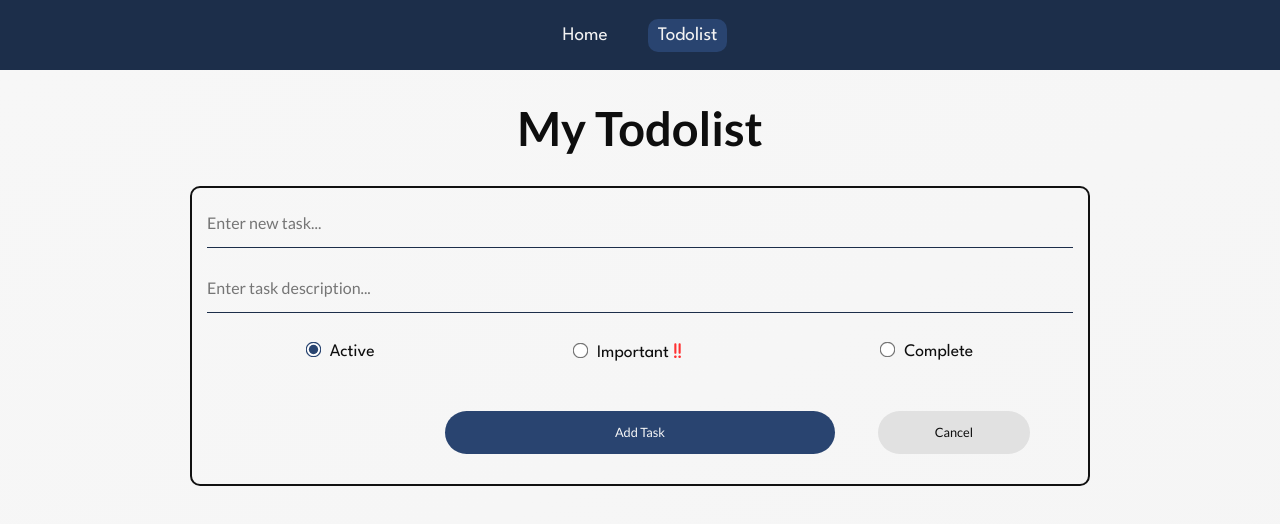
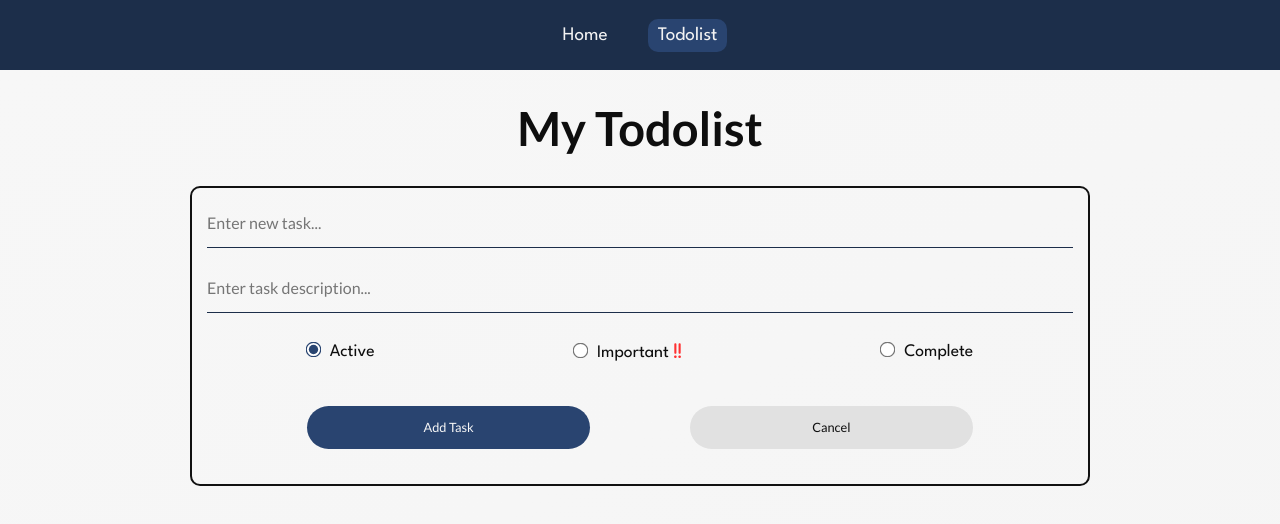
Before and after one commit to CallumB04/react-todolist, a React (Create React App) app: page /todolist in a window 1280 px wide. Both pictures are taken after a click on the button "Add new Task". Shown: the top 524 px of the page. Built offline with nearby package versions, Linux system fonts and the light colour scheme.

Commit message:
feat: reposition form buttons

```diff
--- a/src/pages/Todolist/components/AddTaskForm.js
+++ b/src/pages/Todolist/components/AddTaskForm.js
@@ -72,7 +72,6 @@ function AddTaskForm({ onSubmit, cancelAddingTask }) {
             </div>
 
             <div id="form-buttons">
-                <div></div>
                 <button type="submit">Add Task</button>
 
                 <button
--- a/src/pages/Todolist/components/Todolist.css
+++ b/src/pages/Todolist/components/Todolist.css
@@ -131,16 +131,13 @@
 }
 
 #add-task-form #form-buttons {
-    margin-top: 50px;
+    margin-top: 45px;
     display: flex;
     justify-content: space-evenly;
 }
 
-#add-task-form #form-buttons div {
-    width: calc(22% - 3vw);
-}
-
 #add-task-form button {
+    width: calc(40% - 5vw);
     height: calc(40px + 0.2vw);
     border: none;
     border-radius: 50px;
@@ -154,7 +151,6 @@
 }
 
 #add-task-form button[type="submit"] {
-    width: 45%;
     color: #f7f7f7;
     background-color: var(--navbar-highlight-color);
 }
@@ -165,7 +161,6 @@
 
 #add-task-form #cancel-btn {
     color: var(--text-color);
-    width: calc(22% - 3vw);
     background-color: #e1e1e1;
 }
 
```
